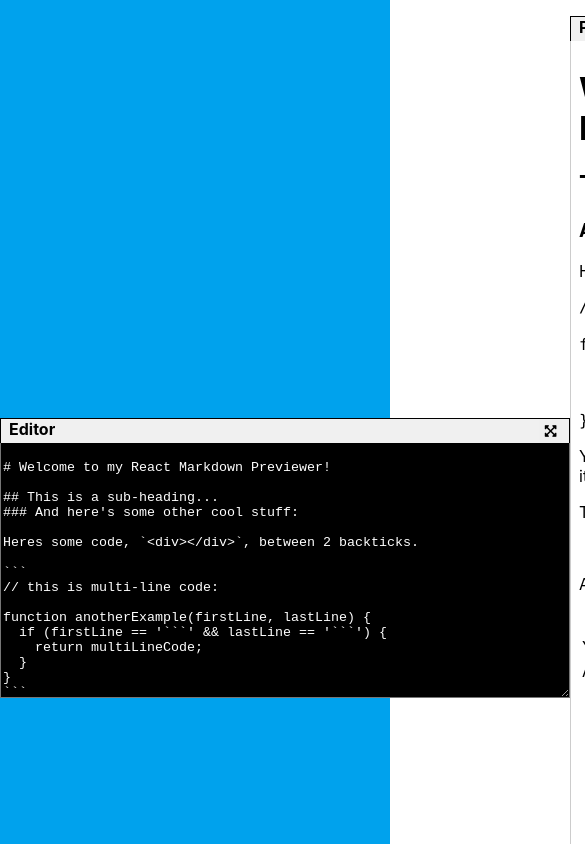
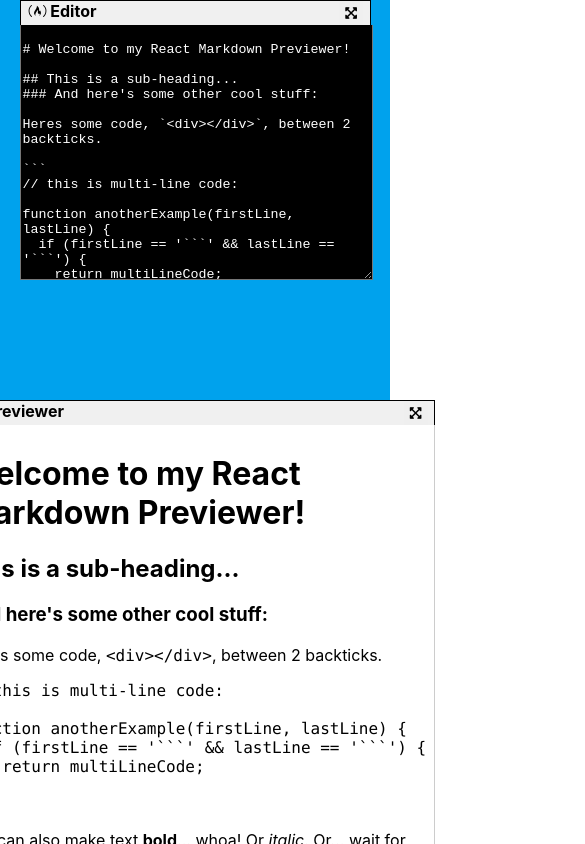
Before and after one commit to fccJashCoda/markdownpreviewer, a React (Create React App) app: page / in a window 390 px wide. Shown: the top 844 px of the page, 585 px wide, since content can reach past the window. Built offline with nearby package versions, Linux system fonts and the light colour scheme.

Commit message:
add: basic design lockin and media queries

```diff
--- a/src/App.js
+++ b/src/App.js
@@ -5,7 +5,6 @@
 
 const Application = styled.div`
   background: #00a2ed;
-  padding-top: 1em;
 `;
 
 function App() {
--- a/src/components/Editor.js
+++ b/src/components/Editor.js
@@ -49,13 +49,17 @@
 `;
 
 const EditorBox = styled.div`
-  display: ${(props) => props.display || 'block'};
+  display: ${(props) => (props.display ? props.display : 'block')};
   // margin-left: 2em;
   min-width: 570px;
   width: 600px;
   min-height: 400px;
   align-self: center;
   box-sizing: border-box;
+  @media (max-width: 700px) {
+    min-width: 90%;
+    width: auto;
+  }
 `;
 
 const TextArea = styled.textarea`
@@ -68,12 +72,13 @@
   border-top: none;
 `;
 
-const Editor = ({ action, value }) => {
+const Editor = ({ action, value, display }) => {
   useEffect(() => {
     const data = value ? value : placeholder;
     action(data);
   }, []);
 
+  console.log(display);
   return (
     <EditorBox>
       <TitleBar title={'Editor'} />
--- a/src/components/MarkdownPreviewer.js
+++ b/src/components/MarkdownPreviewer.js
@@ -6,6 +6,13 @@
 const MarkdownPreview = styled.div`
   display: flex;
   justify-content: space-around;
+  padding: 2em;
+  @media (max-width: 1475px) {
+    flex-direction: column;
+  }
+  @media (max-width: 600px) {
+    padding: 0;
+  }
 `;
 
 const MarkdownPreviewer = () => {
@@ -18,7 +25,7 @@
   return (
     <div>
       <MarkdownPreview>
-        <Editor action={onChange} value={markdown} />
+        <Editor display={'none'} action={onChange} value={markdown} />
         <Previewer markdown={markdown} />
       </MarkdownPreview>
     </div>
--- a/src/components/Previewer.js
+++ b/src/components/Previewer.js
@@ -3,8 +3,16 @@
 import TitleBar from './TitleBar';
 
 const PreviewerBox = styled.div`
+  display: ${(props) => props.display || 'block'}
   // margin-right: 2em;
   width: 800px;
+  align-self: center;
+  @media (max-width: 900px) {
+    width: 700px;
+  }
+  @media (max-width: 700px) {
+    width: auto;
+  }
 `;
 
 const ContentBox = styled.div`
--- a/src/components/TitleBar.js
+++ b/src/components/TitleBar.js
@@ -23,7 +23,9 @@
 const TitleBar = ({ title }) => {
   return (
     <TitleBarStyle>
-      <Title>{title}</Title>
+      <Title>
+        <i class="fab fa-free-code-camp"></i> {title}
+      </Title>
       <Button>
         <i class="fas fa-expand-arrows-alt"></i>
       </Button>
```
